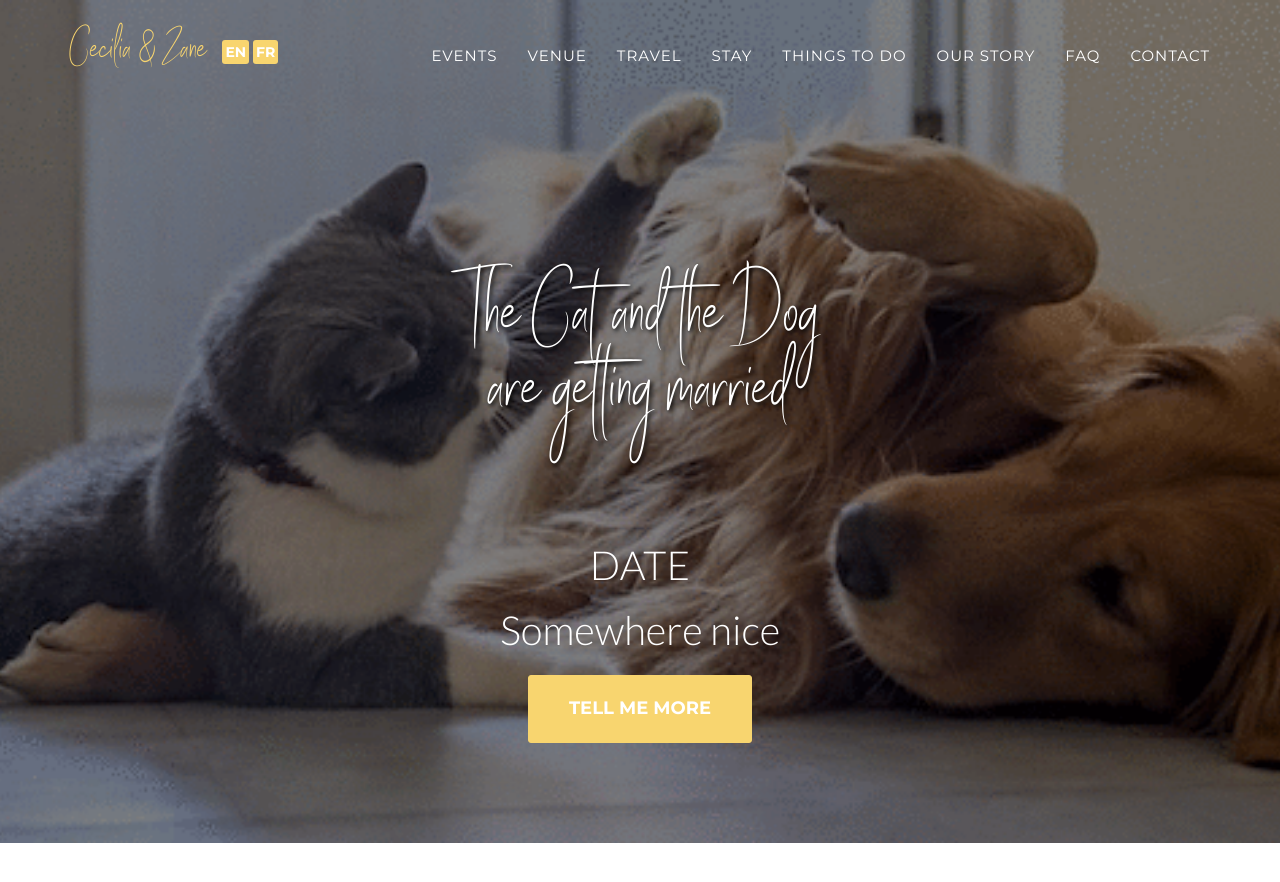
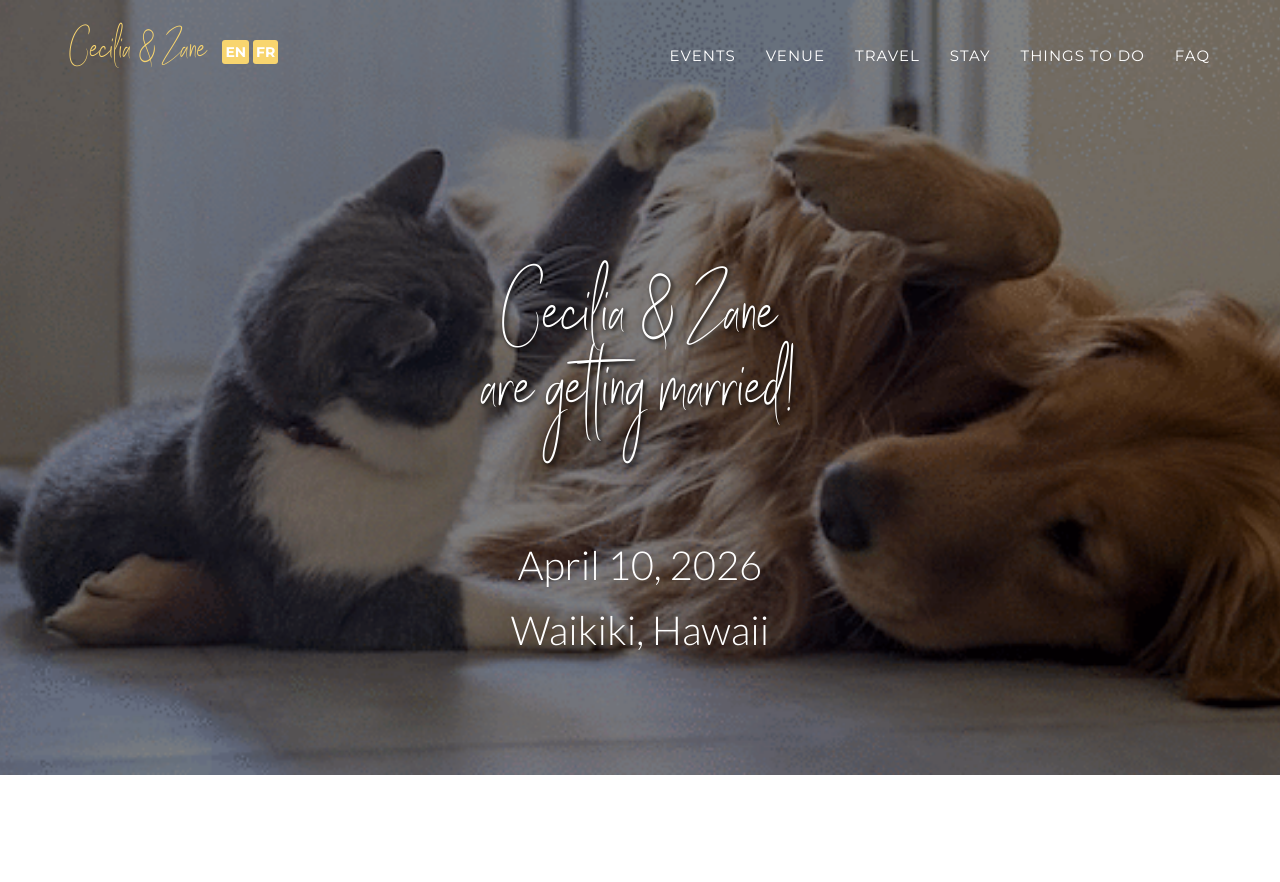
Before and after one commit to ceciliaxli/wedding-website, a Jekyll site: the page built from index.html, in a window 1280 px wide and 900 px high. Shown: the top 882 px of the window. Built offline with Jekyll 4.4.1, drawn with Linux system fonts in a browser that asks for light colours; some web fonts are replaced.

Commit message:
Update header.html

```diff
--- a/_includes/en_data/header.html
+++ b/_includes/en_data/header.html
@@ -37,13 +37,7 @@
                     <a class="page-scroll hidden-xs hidden-sm" href="#portfolio">Things To Do</a>
                 </li>
                 <li>
-                    <a class="page-scroll" href="#our_story">Our Story</a>
-                </li>
-                <li>
                     <a class="page-scroll" href="#FAQ">FAQ</a>
-                </li>
-                <li>
-                    <a class="page-scroll hidden-xs hidden-sm hidden-md" href="#contact">Contact</a>
                 </li>
             </ul>
         </div>
@@ -56,10 +50,10 @@
 <header>
     <div class="container">
         <div class="intro-text">
-            <div class="intro-heading">The Cat and the Dog<br>are getting married</div>
-            <div class="intro-lead-in">DATE</div>
-            <div class="intro-lead-in">Somewhere nice</div>
-            <a href="#events" class="page-scroll btn btn-xl">Tell Me More</a>
+            <div class="intro-heading">Cecilia & Zane<br>are getting married!</div>
+            <div class="intro-lead-in">April 10, 2026</div>
+            <div class="intro-lead-in">Waikiki, Hawaii</div>
+<!--             <a href="#events" class="page-scroll btn btn-xl">Tell Me More</a> -->
         </div>
     </div>
 </header>
```
